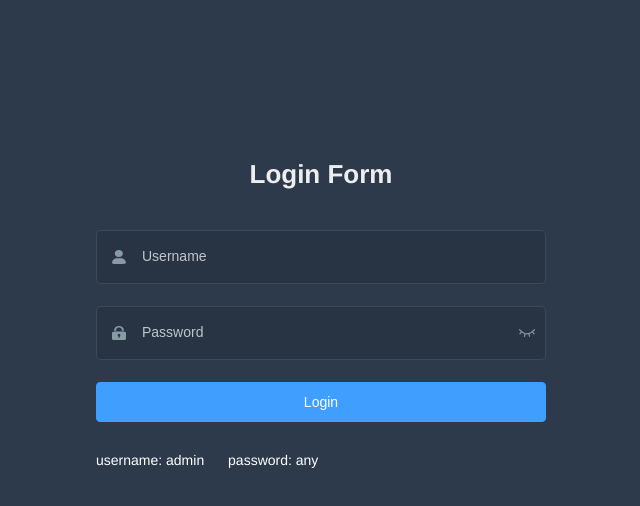
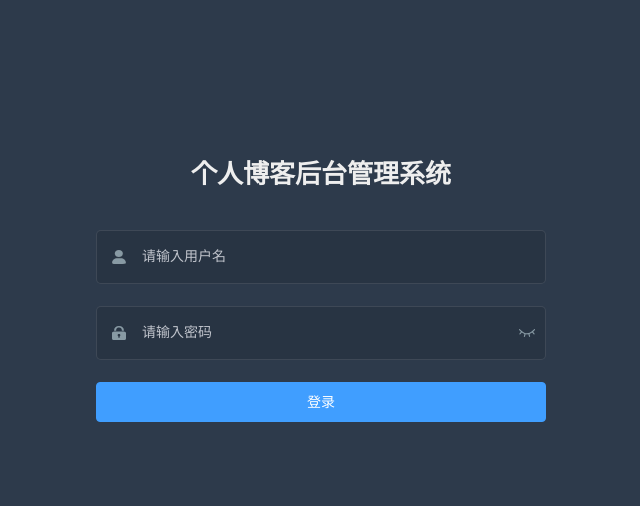
Before and after one commit to DanYangJin/blog-admin, a Vue app: page /login in a window 1280 px wide. Shown: the top 506 px of the page, without its empty margins (319-959 px from the left). Built offline with nearby package versions, Linux system fonts and the light colour scheme; the HTML template or start-up script is replaced by a standard one.

Commit message:
修改细节

```diff
--- a/src/main.js
+++ b/src/main.js
@@ -26,7 +26,7 @@ router.beforeEach((to,from,next) => {
 })
 
 router.afterEach((to, from, next) => {
-    document.title = to.meta.title || '管理后台';
+    document.title = to.meta.title || '个人博客后台管理系统';
     NProgress.done();
 })
 
--- a/src/router/index.js
+++ b/src/router/index.js
@@ -56,19 +56,6 @@ export const constantRoutes = [
     ]
   },
   {
-    path: '/user',
-    component: Layout,
-    redirect: '/user/userList',
-    children: [
-      {
-        path: 'userList',
-        name: '用户列表',
-        component: () => import('@/views/dashboard/index'),
-        meta: { title: '用户列表', icon: 'peoples' }
-      }
-    ]
-  },
-  {
     path: '/admin',
     component: Layout,
     redirect: '/admin/adminList',
--- a/src/utils/http/index.js
+++ b/src/utils/http/index.js
@@ -20,7 +20,6 @@ function http(reqOptions) {
         specialLoading: false, // 特殊的请求loading，不需要使用统一的loading开关
         method: 'post', // 请求类型，默认post
         contentType: 'application/json;charset=utf-8;', // 返回数据contentType类型，默认是'application/json;charset=utf-8;'
-        showErrorHint: true // 是否显示错误提示
     };
     let urlMethod = ''
 
@@ -49,19 +48,12 @@ function http(reqOptions) {
             if (resultCode === 200) {
                 resolve(response);
             } else {
-                handleReject(reject, {resultCode, resultMessage}, options.showErrorHint);
+                reject({resultCode, resultMessage});
             }
         }).catch((error) => {
-            handleReject(reject, error, options.showErrorHint);
+            reject(error);
         })
     })
 }
 
-function handleReject(reject, error, showErrorHint) {
-    if (showErrorHint) {
-        this.$message.error(error.resultMessage);
-    }
-    reject(error);
-}
-
 export default http
--- a/src/utils/validate.js
+++ b/src/utils/validate.js
@@ -1,7 +1,3 @@
-/**
- * Created by PanJiaChen on 16/11/18.
- */
-
 /**
  * @param {string} path
  * @returns {Boolean}
@@ -9,12 +5,3 @@
 export function isExternal(path) {
   return /^(https?:|mailto:|tel:)/.test(path)
 }
-
-/**
- * @param {string} str
- * @returns {Boolean}
- */
-export function validUsername(str) {
-  const valid_map = ['admin', 'danbin']
-  return valid_map.indexOf(str.trim()) >= 0
-}
--- a/src/views/dashboard/index.vue
+++ b/src/views/dashboard/index.vue
@@ -1,6 +1,6 @@
 <template>
-  <div class="dashboard-container">
-    <div class="dashboard-text">name: Dashboard</div>
+  <div class="app-container">
+
   </div>
 </template>
 
@@ -8,34 +8,14 @@
 import { mapGetters } from 'vuex'
 
 export default {
-  name: 'Dashboard',
   computed: {
     ...mapGetters([
       'name'
     ])
-  },
-  watch: {
-    /**
-     * @fun 监听路由改变
-     */
-    '$route': {
-      handler(val) {
-        console.log(val.path.split('/').slice(1))
-      },
-      immediate: true
-    }
   }
 }
 </script>
 
 <style lang="scss" scoped>
-.dashboard {
-  &-container {
-    margin: 30px;
-  }
-  &-text {
-    font-size: 30px;
-    line-height: 46px;
-  }
-}
+
 </style>
--- a/src/views/login/index.vue
+++ b/src/views/login/index.vue
@@ -3,7 +3,7 @@
     <el-form ref="loginForm" :model="loginForm" :rules="loginRules" class="login-form" auto-complete="on" label-position="left">
 
       <div class="title-container">
-        <h3 class="title">Login Form</h3>
+        <h3 class="title">个人博客后台管理系统</h3>
       </div>
 
       <el-form-item prop="username">
@@ -13,7 +13,7 @@
         <el-input
           ref="username"
           v-model="loginForm.username"
-          placeholder="Username"
+          placeholder="请输入用户名"
           name="username"
           type="text"
           tabindex="1"
@@ -30,7 +30,7 @@
           ref="password"
           v-model="loginForm.password"
           :type="passwordType"
-          placeholder="Password"
+          placeholder="请输入密码"
           name="password"
           tabindex="2"
           auto-complete="on"
@@ -41,34 +41,27 @@
         </span>
       </el-form-item>
 
-      <el-button :loading="loading" type="primary" style="width:100%;margin-bottom:30px;" @click.native.prevent="handleLogin">Login</el-button>
-
-      <div class="tips">
-        <span style="margin-right:20px;">username: admin</span>
-        <span> password: any</span>
-      </div>
+      <el-button :loading="loading" type="primary" style="width:100%;margin-bottom:30px;" @click.native.prevent="handleLogin">登录</el-button>
 
     </el-form>
   </div>
 </template>
 
 <script>
-import { validUsername } from '@/utils/validate'
 import { login } from '@/api/admin'
 
 export default {
-  name: 'Login',
   data() {
     const validateUsername = (rule, value, callback) => {
-      if (!validUsername(value)) {
-        callback(new Error('Please enter the correct user name'))
+      if (value.length < 3) {
+        callback(new Error('请输入正确的用户名'))
       } else {
         callback()
       }
     }
     const validatePassword = (rule, value, callback) => {
       if (value.length < 6) {
-        callback(new Error('The password can not be less than 6 digits'))
+        callback(new Error('请输入正确的密码'))
       } else {
         callback()
       }
@@ -114,7 +107,8 @@ export default {
             localStorage.setItem("accessToken", res['data']['accessToken']);
             this.$router.push({ path: this.redirect || '/' });
             this.loading = false
-          }).catch(() => {
+          }).catch((error) => {
+            this.$message.error(error.resultMessage);
             this.loading = false
           })
         } else {
@@ -193,18 +187,6 @@ $light_gray:#eee;
     overflow: hidden;
   }
 
-  .tips {
-    font-size: 14px;
-    color: #fff;
-    margin-bottom: 10px;
-
-    span {
-      &:first-of-type {
-        margin-right: 16px;
-      }
-    }
-  }
-
   .svg-container {
     padding: 6px 5px 6px 15px;
     color: $dark_gray;
--- a/vue.config.js
+++ b/vue.config.js
@@ -26,7 +26,7 @@ module.exports = {
         // 本地调试不需要/api
         proxy: {
             '/api': {
-                target: 'http://192.168.31.45:10010/',
+                target: 'http://172.16.20.54:10010/',
                 changeOrigin: true,
                 pathRewrite: {
                     '^/api': '/'
```
Also changed, not shown: src/views/admin/addAdmin/index.vue (added, +31 -0 lines).
